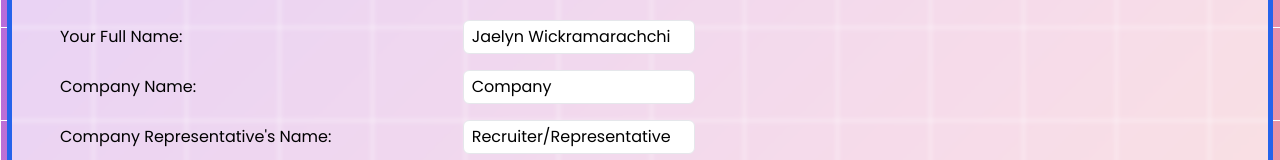
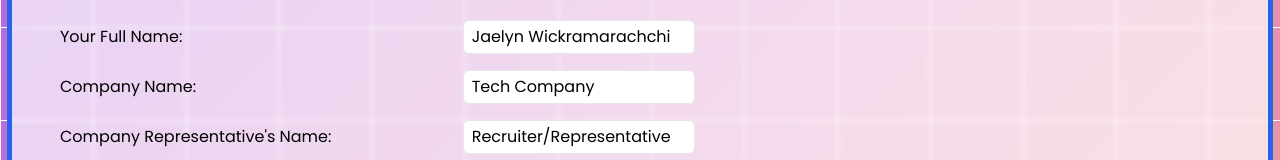
Before and after one commit to cusec/2024, a Next.js app: page /email-drafts in a window 1280 px wide. Shown: the part 252-412 px from the top of the page. Built offline with nearby package versions, Linux system fonts and the light colour scheme.

Commit message:
fix: Mistake in default draft for company name variable

```diff
--- a/src/app/email-drafts/page.tsx
+++ b/src/app/email-drafts/page.tsx
@@ -20,7 +20,7 @@ We are extending an invitation to [COMPANY_NAME] to become a distinguished spons
 
 Enclosed, you'll find our detailed sponsorship package, which offers a closer look at how we can tailor this partnership to meet your strategic goals. Should you have any questions or require additional information, please do not hesitate to reach out. I'd also be happy to jump on a call to further discuss how we can best meet your needs.
 
-Thank you for considering this sponsorship opportunity. We're excited about the prospect of partnering with [Your Company's Name] to make CUSEC 2024 an unforgettable experience for everyone involved.
+Thank you for considering this sponsorship opportunity. We're excited about the prospect of partnering with [COMPANY_NAME] to make CUSEC 2024 an unforgettable experience for everyone involved.
 
 
 Cheers,
@@ -29,7 +29,7 @@ Cheers,
 
   const initialInputValues = {
     YOUR_NAME: "Jaelyn Wickramarachchi",
-    COMPANY_NAME: "Company",
+    COMPANY_NAME: "Tech Company",
     REPRESENTATIVE_NAME: "Recruiter/Representative",
   };
 
```
